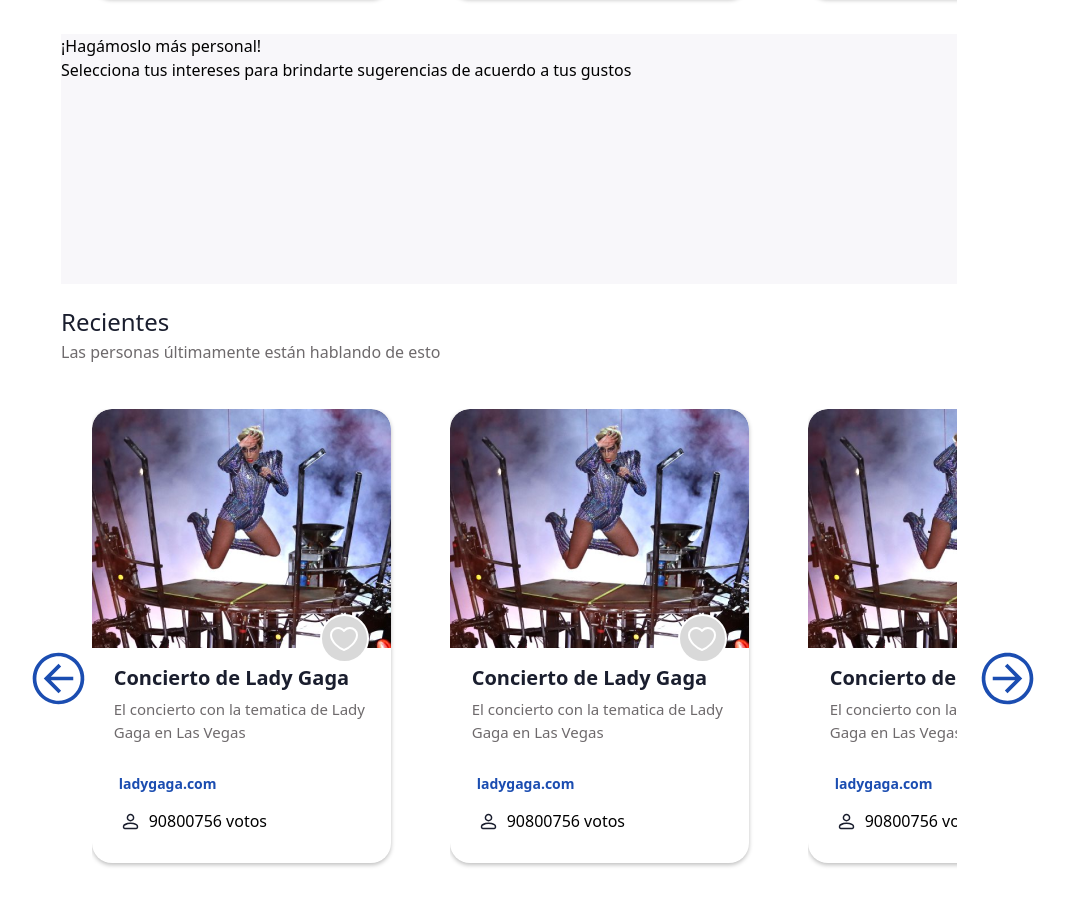
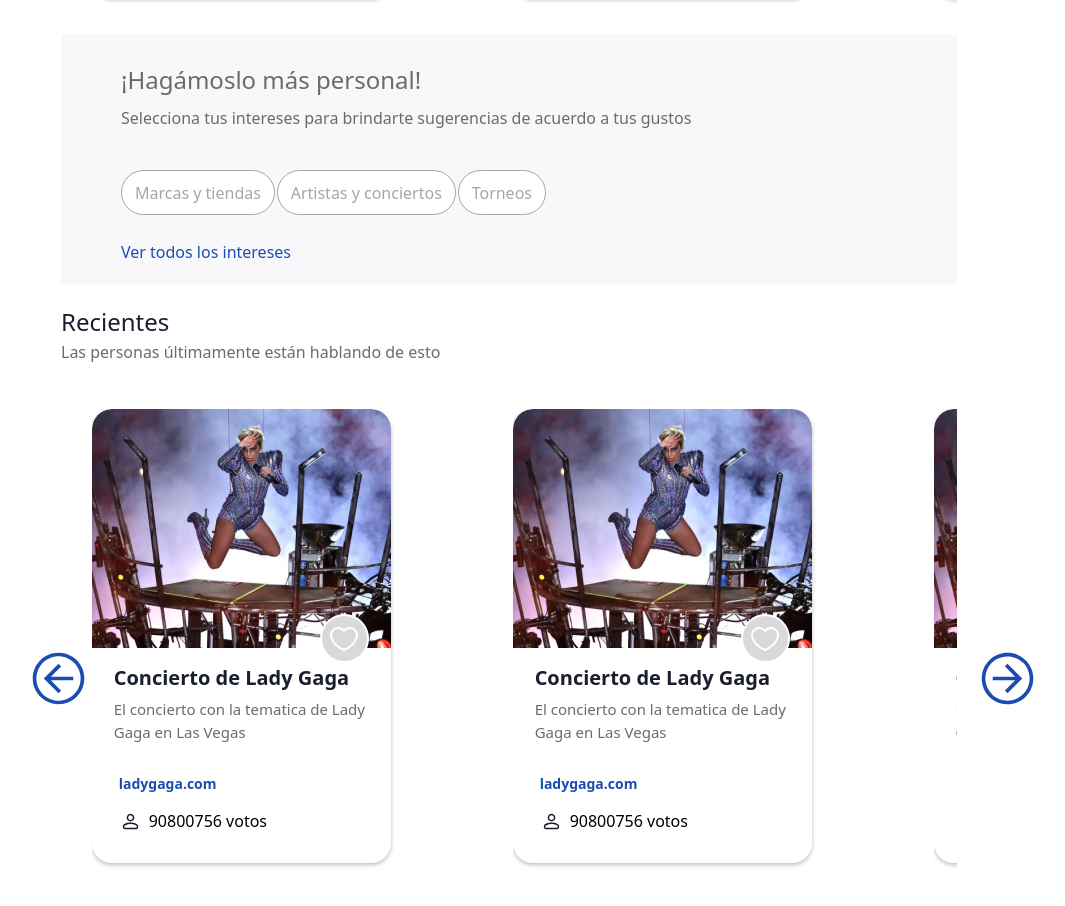
Before and after one commit to MatiasBarengo/para-cuando-app, a Next.js app: page / in a window 1280 px wide. Shown: the part 1822-2728 px from the top of the page, without its empty margins (131-1196 px from the left). Built offline with nearby package versions, Linux system fonts and the light colour scheme.

Commit message:
build: home-slider-makeItPersonal act

```diff
--- /dev/null
+++ b/components/MakeItPersonal.tsx
@@ -0,0 +1,50 @@
+import Link from 'next/link';
+import CategoryButton from './atom/CategoryButton';
+
+interface Category {
+  title: string;
+  id: number;
+}
+
+const categories: Array<Category> = [
+  { title: 'Marcas y tiendas', id: 1 },
+  { title: 'Artistas y conciertos', id: 2 },
+  { title: 'Torneos', id: 3 },
+];
+
+const MakeItPersonal = () => {
+  const handleClick = (category: Category) => {
+    console.log(`Clicked on category ${category.title}`);
+  };
+
+  return (
+    <section className="w-full h-[250px] flex justify-center items-center">
+      <div className="w-[70vw] h-full bg-lighter-gray">
+        <h2 className="text-dark-gray text-2xl mt-[30px] ml-[60px]">
+          ¡Hagámoslo más personal!
+        </h2>
+        <p className="text-dark-gray text-base ml-[60px] mt-[10px]">
+          Selecciona tus intereses para brindarte sugerencias de acuerdo a tus
+          gustos
+        </p>
+        <ul className="flex justify-between items-center w-full mt-10 max-w-[425px] ml-[60px]">
+          {categories.map((category) => (
+            <li key={category.id}>
+              <CategoryButton onClick={() => handleClick(category)}>
+                {category.title}
+              </CategoryButton>
+            </li>
+          ))}
+        </ul>
+        <Link
+          href=""
+          className="text-primary absolute text-base ml-[60px] mt-[25px]"
+        >
+          Ver todos los intereses
+        </Link>
+      </div>
+    </section>
+  );
+};
+
+export default MakeItPersonal;
--- a/components/atom/CategoryButton.tsx
+++ b/components/atom/CategoryButton.tsx
@@ -6,7 +6,7 @@
   return (
     <button
       {...props}
-      className="relative w-[auto] h-[45px] box-border flex flex-row items-center justify-center px-[10px] py-[19px] rounded-3xl border border-gray  gap-[10px] font-sm text-gray bg-white font-medium leading-4"
+      className="relative w-[auto] h-[45px] box-border flex flex-row items-center justify-center px-[13px] py-[19px] rounded-3xl border border-gray  gap-[10px] font-sm text-gray bg-white font-medium leading-4"
     >
       {children}
     </button>
--- a/components/home/Main.tsx
+++ b/components/home/Main.tsx
@@ -1,3 +1,4 @@
+import MakeItPersonal from '../MakeItPersonal';
 import Slider from './Slider';
 
 export default function Main() {
@@ -21,15 +22,7 @@
         </h4>
         <Slider />
       </section>
-      <section className="w-full h-[250px] flex justify-center items-center">
-        <div className="w-[70vw] h-full bg-lighter-gray">
-          <h2>¡Hagámoslo más personal!</h2>
-          <p>
-            Selecciona tus intereses para brindarte sugerencias de acuerdo a tus
-            gustos
-          </p>
-        </div>
-      </section>
+      <MakeItPersonal />
       <section className="mt-5 mb-[114px]">
         <h2 className="text-[24px] font-medium text-light-black text-left">
           Recientes
--- a/components/home/Slider.tsx
+++ b/components/home/Slider.tsx
@@ -21,36 +21,39 @@
   }
 
   return (
-    <div className="relative">
+    <div className="relative max-[1024px]:">
       <Swiper
         style={{ position: 'unset' }}
         slidesPerView={'auto'}
         className="w-[70vw] h-[500px] "
         modules={[Navigation, Pagination, Scrollbar, A11y]}
-        spaceBetween={50}
+        spaceBetween={3}
         breakpoints={{
           // when window width is >= 640px
-          640: {
-            width: 640,
+          0: {
+            slidesPerView: 1,
+            spaceBetween: 50,
+          },
+          600: {
             slidesPerView: 1.2,
+            spaceBetween: 30,
           },
-          // when window width is >= 768px
-          768: {
-            width: 768,
-            slidesPerView: 2,
+          1050: {
+            slidesPerView: 2.2,
+            spaceBetween: 30,
           },
-          1024: {
-            width: 1024,
+          1500: {
             slidesPerView: 3,
+            spaceBetween: 30,
           },
         }}
         onSwiper={(swiper) => console.log(swiper)}
         onSlideChange={() => console.log('slide change')}
       >
-        <div className="absolute top-[50%] -right-20 z-20">
+        <div className="absolute top-[50%] -right-20 z-20 hidden sm:inline-block">
           <RightArrow />
         </div>
-        <div className="absolute top-[50%] -left-[2rem] z-20">
+        <div className="absolute top-[50%] -left-[2rem] z-20 hidden sm:inline-block ">
           <LeftArrow />
         </div>
         {slides}
```
